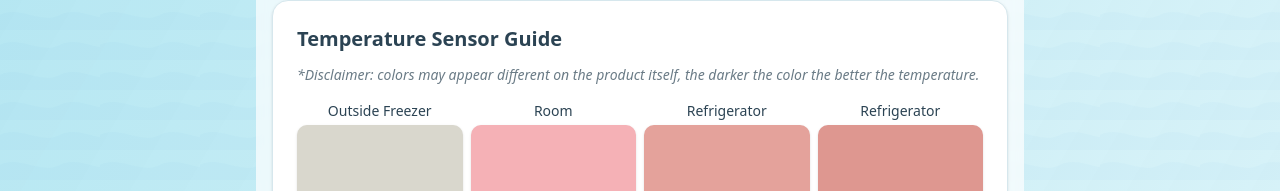
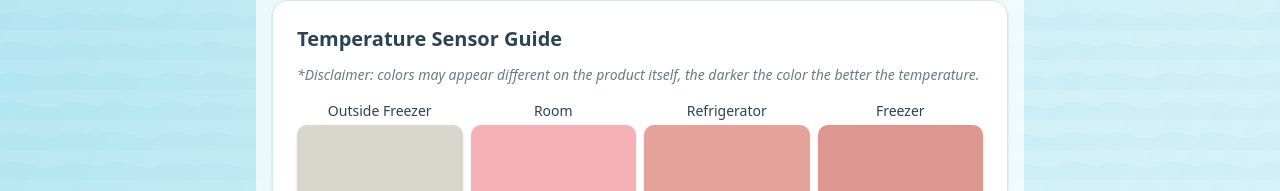
Before and after one commit to ajaparicio36/freshness-evaluation, a Next.js app: page / in a window 1280 px wide. Shown: the part 480-671 px from the top of the page. Built offline with nearby package versions, Linux system fonts and the light colour scheme.

Commit message:
style: change last refrigerator to freezer

```diff
--- a/src/app/page.tsx
+++ b/src/app/page.tsx
@@ -116,7 +116,7 @@ export default function Home() {
       status: "Slightly optimal",
     },
     {
-      label: "Refrigerator",
+      label: "Freezer",
       color: "#de9790",
       status: "Optimal",
     },
```
